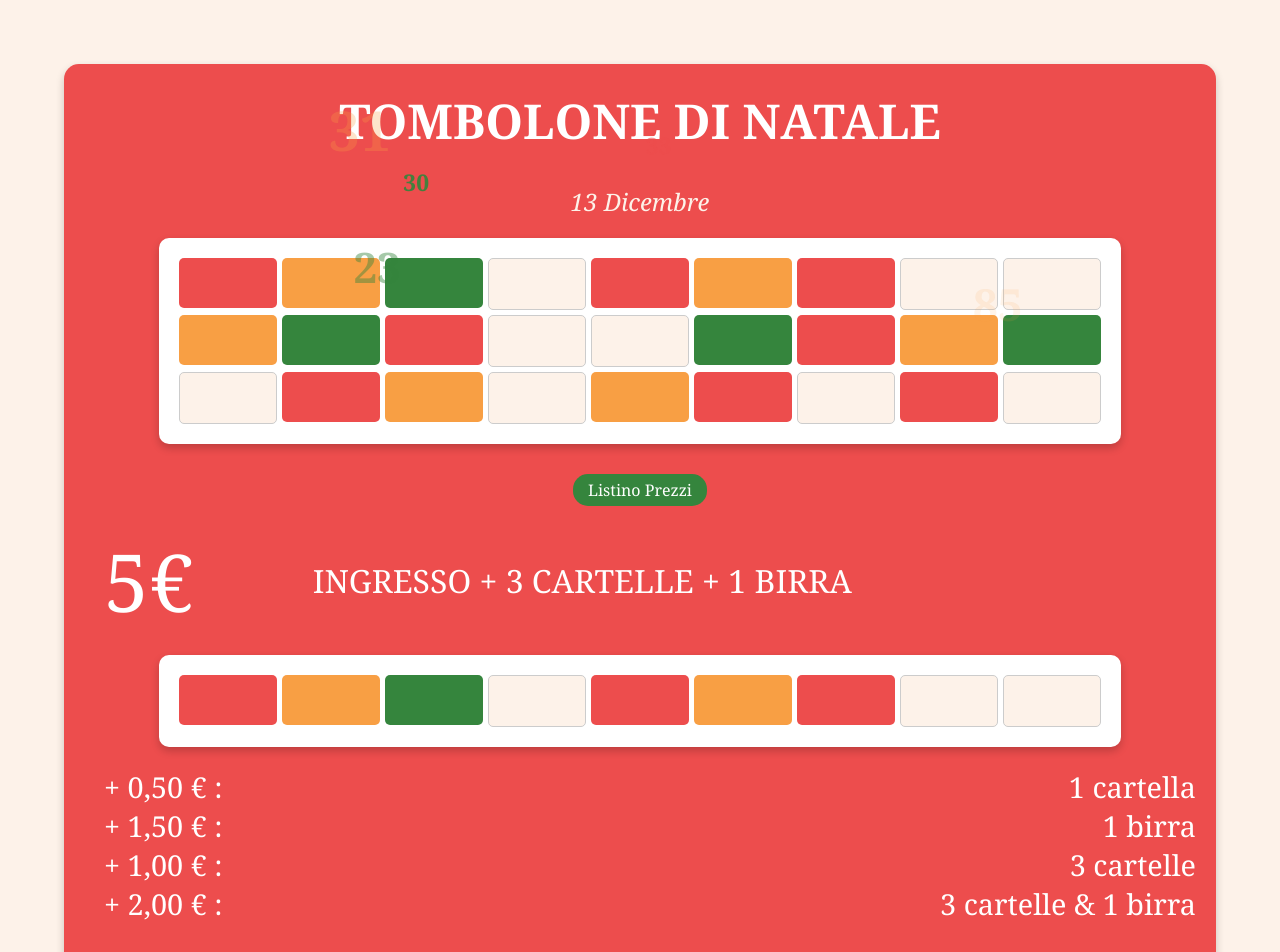
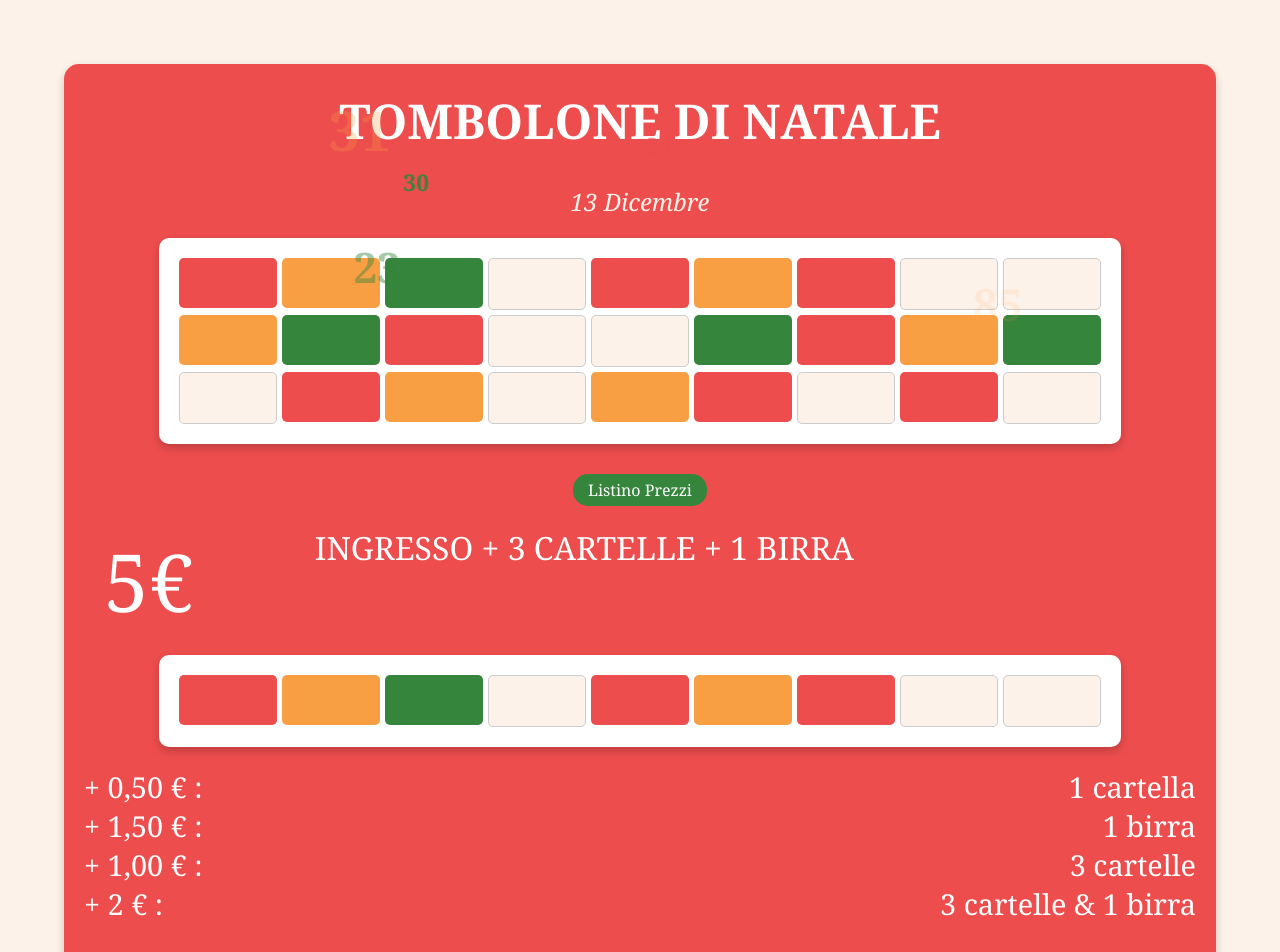
Before and after one commit to GiuseppeBondii/13-12-24, a plain HTML site: page index.html in a window 1280 px wide. Shown: the top 952 px of the page. Drawn offline with Linux system fonts and the light colour scheme.

Commit message:
Update index.html

```diff
--- a/index.html
+++ b/index.html
@@ -120,20 +120,19 @@
         .DISPLAYROW {
     display: flex;
     flex-direction: row;
-    margin-left: 40px;
+    margin-left: 20px;
     margin-right: 20px;
     gap: 10px; /* Spazio tra gli elementi */
 }
         .prezzoinit{
-            align-self: center;
             font-size:2rem;
             margin-left: 10%;
         }
 
-        .sx {
-    font-size: 1.8rem;
-    align-self: flex-start;
-    text-align: left; /* Allinea il testo a sinistra */
+    .sx {
+font-size: 1.8rem;
+align-self: flex-start;
+text-align: left; /* Allinea il testo a sinistra */
 }
 
 .dx {
@@ -237,7 +236,7 @@
 
         <div class="DISPLAYROW">
 
-        <div class="euro">5€</div>
+        <div class="euro" style="margin-left: 20px;">5€</div>
         <div class="prezzoinit"> INGRESSO + 3 CARTELLE + 1 BIRRA</div>
         </div>
         <div class="board">
@@ -277,7 +276,7 @@
         </div>
         <div class="DISPLAYROW">
             <div class="sx">
-                + 2,00 € :
+                + 2 € :
             </div>
             <div class="dx">
                 3 cartelle & 1 birra
```
